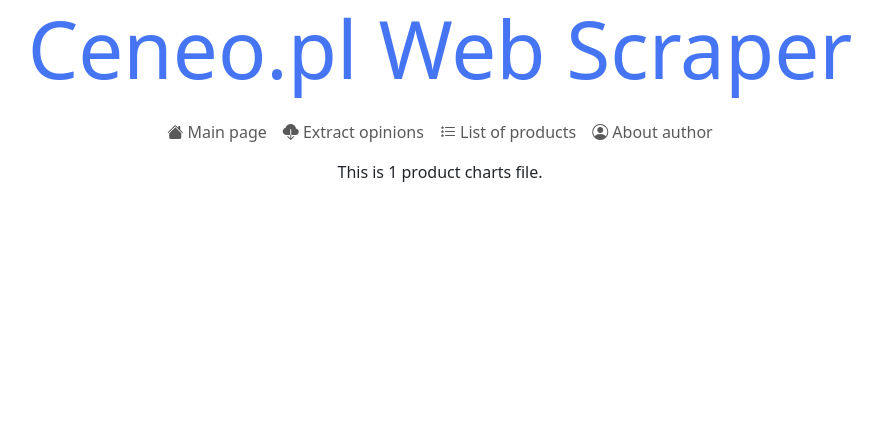
After one commit to itzsalah24/CeneoWebScraperSZ12, a Flask app: page /charts/1 in a window 1280 px wide. The commit adds this page. Shown: the top 424 px of the page, without its empty margins (200-1082 px from the left). Run offline with Flask 3, Linux system fonts and the light colour scheme; some libraries are stand-ins or nearby versions.

Commit message:
29.05.24 SZ

```diff
--- a/app/routes.py
+++ b/app/routes.py
@@ -1,12 +1,12 @@
 from app import app
-from flask import render_template,request,redirect,url_for
+from flask import render_template,request,redirect,url_for,send_file
 import os
+import io
 import json
 import requests
 import pandas as pd
 import numpy as np
 from bs4 import BeautifulSoup
-from app import utils
 from app.utils import extract_content, score,selectors,transformations,translate
 
 @app.route('/')
@@ -55,17 +55,17 @@
                 statistics = {
                     'product_id': product_id,
                     'product_name': product_name,
-                    'opinions_count': opinions.index.size,
+                    'opinions_count': opinions_count,
                     'pros_count': int(opinions.pros.astype(bool).sum()),
                     'cons_count': int(opinions.cons.astype(bool).sum()),
-                    'avearge_scorer': (opinions.score.mean()).round(3),
-                    'score_distrubtion': opinions.score.value_counts().sort_index().reindex(np.arange(0.5,5.5,0.5)),
-                    'recommendation_distribution': opinions.recommendation.value_counts(dropna=False).reindex([True, False, np.nan], fill_value = 0),
+                    'average_score': opinions.score.mean().round(3),
+                    'score_distribution': opinions.score.value_counts().reindex(np.arange(0.5,5.5,0.5)).to_dict(),
+                    'recommendation_distribution': opinions.recommendation.value_counts(dropna=False).reindex([1,np.nan,0]).to_dict(),
                 }
                 if not os.path.exists("app/data/statistics"):
                     os.mkdir("app/data/statistics")
-                with open(f"app/data/statistics/{product_id}.json","w",encoding="UTF-8") as jf:
-                    json.dump(all_opinions, jf, indent=4, ensure_ascii=False)
+                with open(f"app/data/statistics/{product_id}.json", "w", encoding="UTF-8") as jf:
+                    json.dump(statistics, jf, indent=4, ensure_ascii=False)
                 return redirect(url_for('product', product_id=product_id))
             return render_template("extract.html", error="Product has no opinions")
         return render_template("extract.html", error="Product doesn't exist")
@@ -76,7 +76,7 @@
     products_list = [filename.split(".")[0] for filename in os.listdir("app/data/opinions")]
     products = []
     for product_id in products_list:
-        with open(f"app/data/statistics/{product_id}.json","r",encoding="UTF-8") as jf:
+         with open(f"app/data/statistics/{product_id}.json", "r", encoding="UTF-8") as jf:
             statistics = json.load(jf)
             products.append(statistics)
     return render_template("products.html", products=products)
@@ -88,7 +88,30 @@
 @app.route('/product/<product_id>')
 def product(product_id):
     if os.path.exists("app/data/opinions"):
-        with open(f"app/data/opinions/{product_id}.json","r",encoding="UTF-8") as jf:
-            opinions = json.load(jf)
-        return render_template("product.html", product_id=product_id, opinions = opinions)
+        opinions = pd.read_json(f"app/data/opinions/{product_id}.json")
+        return render_template("product.html", product_id=product_id, opinions = opinions.to_html(
+        classes="table table-warning table-striped", table_id ="opinions", index=False))
     return redirect(url_for('extract'))
+
+@app.route('/charts/<product_id>')
+def charts(product_id):
+    return render_template("charts.html", product_id=product_id)
+
+@app.route('/download_json/<product_id>')
+def download_json(product_id):
+    return send_file(f"data/opinions/{product_id}.json", "text/json", as_attachment=True)
+
+@app.route('/download_csv/<product_id>')
+def download_csv(product_id):
+    opinions = pd.read_json(f"app/data/opinions/{product_id}.json")
+    buffer = io.BytesIO(opinions.to_csv(index=False).encode())
+    return send_file(buffer, "text/csv", as_attachment=True, download_name=f'{product_id}.csv')
+
+@app.route('/download_xlsx/<product_id>')
+def download_xlsx(product_id):
+    opinions = pd.read_json(f"app/data/opinions/{product_id}.json")
+    buffer = io.BytesIO()
+    with pd.ExcelWriter(buffer) as writer:
+        opinions.to_excel(writer, index=False)
+    buffer.seek(0)
+    return send_file(buffer, "application/vnd.openxmlformats-officedocument.spreadsheetml.sheet", as_attachment=True, download_name=f'{product_id}.xlsx')
--- a/app/templates/author.html
+++ b/app/templates/author.html
@@ -1,4 +1,4 @@
 {% extends "base.html" %}
 {% block content %}
-    <p>This is author file.</p>
+    <p>Hi, I'm Salah, how are you doing today?</p>
 {% endblock %}
--- a/app/templates/base.html
+++ b/app/templates/base.html
@@ -6,6 +6,9 @@
     <link href="https://cdn.jsdelivr.net/npm/bootstrap@5.3.3/dist/css/bootstrap.min.css" rel="stylesheet" integrity="sha384-QWTKZyjpPEjISv5WaRU9OFeRpok6YctnYmDr5pNlyT2bRjXh0JMhjY6hW+ALEwIH" crossorigin="anonymous">
     <script src="https://cdn.jsdelivr.net/npm/bootstrap@5.3.3/dist/js/bootstrap.bundle.min.js" integrity="sha384-YvpcrYf0tY3lHB60NNkmXc5s9fDVZLESaAA55NDzOxhy9GkcIdslK1eN7N6jIeHz" crossorigin="anonymous"></script>
     <link rel="stylesheet" href="https://cdn.jsdelivr.net/npm/bootstrap-icons@1.11.3/font/bootstrap-icons.min.css">
+    <link rel="stylesheet" href="https://cdn.datatables.net/2.0.8/css/dataTables.dataTables.css"/>
+    <script src="https://ajax.googleapis.com/ajax/libs/jquery/3.7.1/jquery.min.js"></script>
+    <script src="https://cdn.datatables.net/2.0.8/js/dataTables.js"></script>
     <link rel="stylesheet" href="{{url_for('static',filename='style.css')}}">
     <title>Ceneo.pl Web Scraper</title>
 </head>
@@ -47,5 +50,7 @@
     <footer class ="container fixed-bottom text-center">
         <p>Salah Eddine Zedadra, Krakow University of Economics</p>
     </footer>
+    {% block scripts %}
+    {% endblock %}
 </body>
 </html>
--- /dev/null
+++ b/app/templates/charts.html
@@ -0,0 +1,4 @@
+{% extends "base.html" %}
+{% block content %}
+<p>This is {{product_id}} product charts file.</p>
+{% endblock %}
```
Also changed, not shown: app/templates/product.html (+9 -1 lines), app/templates/products.html (+38 -1 lines).
